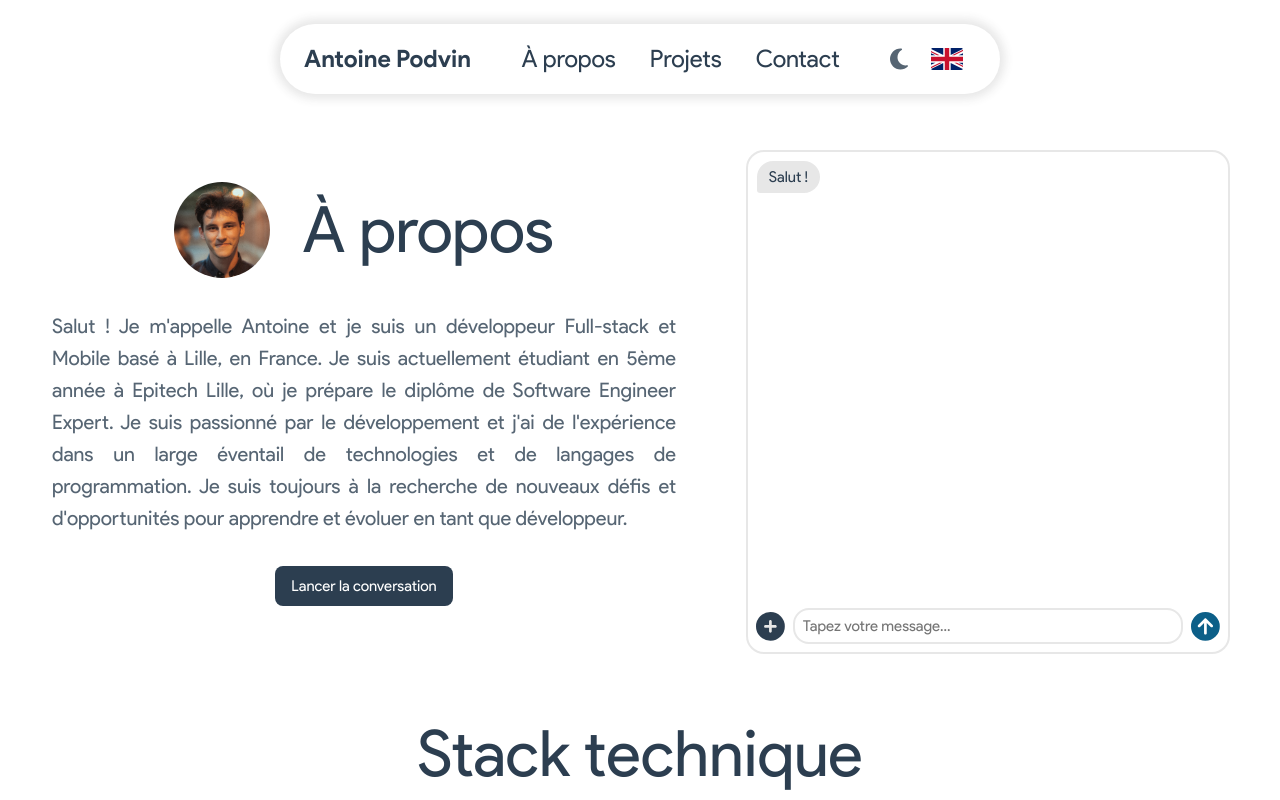
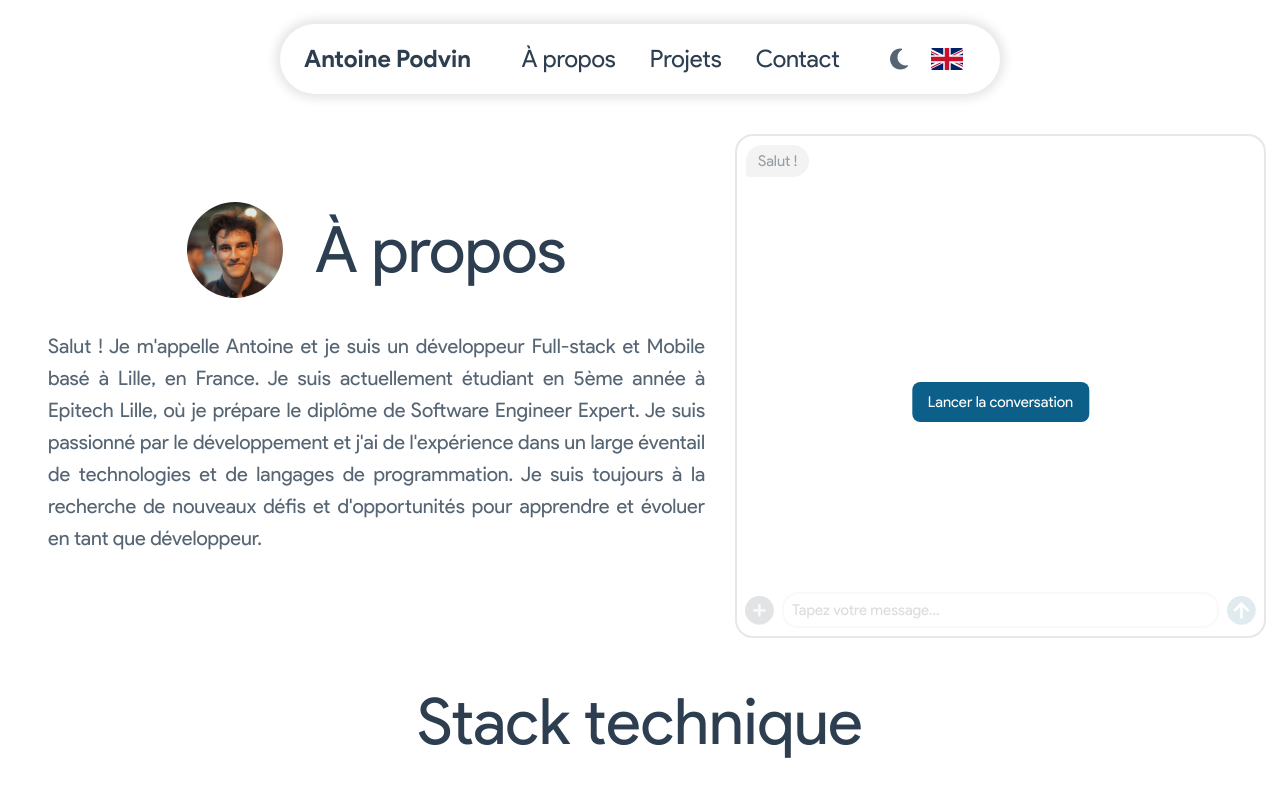
Before and after one commit to antoinepod/Portfolio, a Vue app: page /about in a window 1280 px wide. Shown: the top 800 px of the page. Built offline with nearby package versions, Linux system fonts and the light colour scheme.

Commit message:
{~} Updating footer position/size and moving the start discussion button from the About view to the DicussionBubble component.

```diff
--- a/src/App.vue
+++ b/src/App.vue
@@ -7,8 +7,8 @@ import Footer from './components/Footer.vue';
 <template>
   <div class="main-container">
     <Header class="header"></Header>
-    <div class="router-view">
-      <RouterView />
+    <div class="router-view-container">
+      <RouterView class="router-view" />
       <Footer class="footer"></Footer>
     </div>
   </div>
@@ -16,6 +16,7 @@ import Footer from './components/Footer.vue';
 
 <style scoped lang="scss">
 .main-container {
+  position: relative;
   display: flex;
   flex-direction: column;
   font-weight: normal;
@@ -27,13 +28,26 @@ import Footer from './components/Footer.vue';
   background-color: var(--color-background);
   color: var(--color-text);
 
-  .router-view {
+  .router-view-container {
     z-index: 1 !important;
     padding: 7.5rem 0 1.5rem 0;
 
     @media screen and (max-width: 767px) {
       padding: 2rem 0 7.5rem 0;
     }
+
+    .router-view {
+      position: relative;
+      max-width: inherit;
+      min-height: calc(100vh - 15.2rem);
+    }
+
+    .footer {
+      position: absolute;
+      bottom: 0;
+      left: 0;
+      right: 0;
+    }
   }
 }
 </style>
--- a/src/components/DiscussionBubble.vue
+++ b/src/components/DiscussionBubble.vue
@@ -39,8 +39,9 @@ const checkLastMessage = (index: number) => {
   return "";
 }
 
-defineExpose({
-  launch: () => {
+const isConversationStarted: Ref<Boolean> = ref(false);
+const startConversation = () => {
+  isConversationStarted.value = true;
   const offset = useWindowStore().isMobile ? 100 : 100;
   if (discussion.value !== null) {
     window.scrollTo(0, discussion.value.offsetTop - offset);
@@ -55,7 +56,6 @@ defineExpose({
     }, i * 1000);
   }
 }
-})
 
 const messagesRef: Ref<Array<HTMLElement> | null> = ref(null);
 const sendMessageRef: Ref<HTMLInputElement | null> = ref(null);
@@ -75,7 +75,7 @@ const discussion: Ref<HTMLElement | null> = ref(null);
 </script>
 
 <template>
-  <div ref="discussion" class="discussion-container">
+  <div ref="discussion" class='discussion-container' v-bind:class="{ disabled: !isConversationStarted }">
     <section class="discussion">
       <div v-for="(message, index) in finalMessages" :key="index" ref="messagesRef"
         :class="`bubble ${message.from} ${message.order} ${checkLastMessage(index)} hide`">
@@ -88,6 +88,7 @@ const discussion: Ref<HTMLElement | null> = ref(null);
       <input ref="sendMessageRef" type="text" :placeholder="$t('about.type-your-message')">
       <font-awesome-icon class="icon up" icon="circle-arrow-up" @click="sendMessage" />
     </div>
+    <button v-if="!isConversationStarted" @click="startConversation()">{{ $t('about.start-conversation') }}</button>
   </div>
 </template>
 
@@ -97,6 +98,12 @@ const discussion: Ref<HTMLElement | null> = ref(null);
   border-radius: 1rem;
   padding: 0.5rem;
   padding-right: 0rem;
+  position: relative;
+
+  &.disabled *:not(button) {
+    pointer-events: none;
+    opacity: 0.5;
+  }
 
   .discussion {
     display: flex;
@@ -223,5 +230,30 @@ const discussion: Ref<HTMLElement | null> = ref(null);
       transition: all 0.5s ease-in-out;
     }
   }
+
+  button {
+    position: absolute;
+    top: 50%;
+    left: 50%;
+    transform: translateX(-50%) translateY(-50%);
+    z-index: 9999;
+    padding: 0.5rem 1rem;
+    border: none;
+    border-radius: 0.5rem;
+    background-color: #0C5F88;
+    color: var(--vt-c-text-dark-1);
+    margin: 1rem auto;
+    cursor: pointer;
+    transition: all 0.3s ease-in-out;
+
+    &:hover {
+      background-color: #3E87AB;
+    }
+
+    &:disabled {
+      background-color: var(--color-border);
+      cursor: not-allowed;
+    }
+  }
 }
 </style>
--- a/src/components/Footer.vue
+++ b/src/components/Footer.vue
@@ -31,10 +31,6 @@ footer {
   display: flex;
   justify-content: space-around;
   align-items: end;
-  background-color: var(--color-background);
-  color: var(--color-text);
-  font-family: 'Product Sans';
-  transition: color 0.8s ease-in-out, background-color 0.8s ease-in-out, fill 0.8s ease-in-out, stroke 0.8s ease-in-out, border-color 0.8s ease-in-out, box-shadow 0.8s ease-in-out, text-shadow 0.8s ease-in-out;
 
   @media screen and (max-width: 767px) {
     flex-direction: column;
@@ -78,7 +74,7 @@ footer {
     svg {
       height: 1.2rem;
       width: 1.2rem;
-      fill: var(--color-text) !important;
+      fill: var(--color-text);
       margin-top: -0.2rem,;
     }
   }
--- a/src/views/AboutView.vue
+++ b/src/views/AboutView.vue
@@ -45,17 +45,6 @@ const logos = [
   { file: 'android', name: 'Android Studio' },
   { file: 'postman', name: 'Postman' }
 ];
-
-const startConvButton: Ref<HTMLButtonElement | null> = ref(null);
-
-const launchConversation = () => {
-  if (conversation.value !== null) {
-    conversation.value.launch();
-  }
-  if (startConvButton.value !== null) {
-    startConvButton.value.disabled = true;
-  }
-}
 </script>
 
 <template>
@@ -67,7 +56,6 @@ const launchConversation = () => {
           <h2 class="title">{{ $t('about.title-full') }}</h2>
         </div>
         <p>{{ $t('about.introduction') }}</p>
-        <button ref="startConvButton" @click="launchConversation()">{{ $t('about.start-conversation') }}</button>
       </div>
       <div class="conversation">
         <DiscussionBubble ref="conversation" :messages="messages" />
@@ -106,8 +94,8 @@ const launchConversation = () => {
     margin: 1rem auto;
 
     .conversation {
-      margin: 1rem auto;
-      max-width: 30rem;
+      margin: auto;
+      max-width: 35rem;
     }
 
     .introduction {
@@ -115,10 +103,11 @@ const launchConversation = () => {
       flex-direction: column;
       justify-content: center;
       align-items: center;
-      width: 50%;
+      width: 100%;
       max-width: 50rem;
       text-align: justify;
-      margin: 1rem auto;
+      margin: auto;
+      padding: 2rem;
 
       .heading {
         display: flex;
@@ -139,26 +128,6 @@ const launchConversation = () => {
           margin-right: 2rem;
         }
       }
-
-      button {
-        padding: 0.5rem 1rem;
-        border: none;
-        border-radius: 0.5rem;
-        background-color: var(--color-heading);
-        color: var(--color-background);
-        margin: 1rem auto;
-        cursor: pointer;
-        transition: all 0.3s ease-in-out;
-
-        &:hover {
-          background-color: var(--color-text);
-        }
-
-        &:disabled {
-          background-color: var(--color-border);
-          cursor: not-allowed;
-        }
-      }
     }
 
     @media screen and (max-width: 767px) {
@@ -168,6 +137,7 @@ const launchConversation = () => {
         width: 95%;
         max-width: 50rem;
         margin: 1rem auto;
+        padding: 0;
 
         .heading {
           .photo-cv {
@@ -184,7 +154,7 @@ const launchConversation = () => {
     justify-content: center;
     align-items: center;
     width: 90%;
-    max-width: 50rem;
+    max-width: 80rem;
     text-align: justify;
     margin: auto 1rem;
 
--- a/src/views/ContactView.vue
+++ b/src/views/ContactView.vue
@@ -117,7 +117,7 @@ const copyPhone = () => {
     border: none;
     border-radius: 0.5rem;
     background-color: #0C5F88;
-    color: var(--color-background);
+    color: var(--vt-c-text-dark-1);
     font-size: 1rem;
     cursor: pointer;
     transition: background-color 0.3s ease;
--- a/src/views/HomeView.vue
+++ b/src/views/HomeView.vue
@@ -96,13 +96,12 @@ import AnimatedRouterLink from '@/components/AnimatedRouterLink.vue';
     display: flex;
     justify-content: space-between;
     width: 80%;
-    margin: 1rem auto 0 auto;
+    margin: 1rem auto;
     text-align: justify;
 
     .about-me,
     .projects {
       width: 45%;
-      // background-color: red;
     }
 
     .view-more {
--- a/src/views/NotFoundView.vue
+++ b/src/views/NotFoundView.vue
@@ -17,7 +17,6 @@ import router from '@/router';
   flex-direction: column;
   justify-content: center;
   text-align: center;
-  height: 80dvh;
   margin: auto;
 
   h3 {
```
Lines whose indentation alone changed are shown as unchanged.
